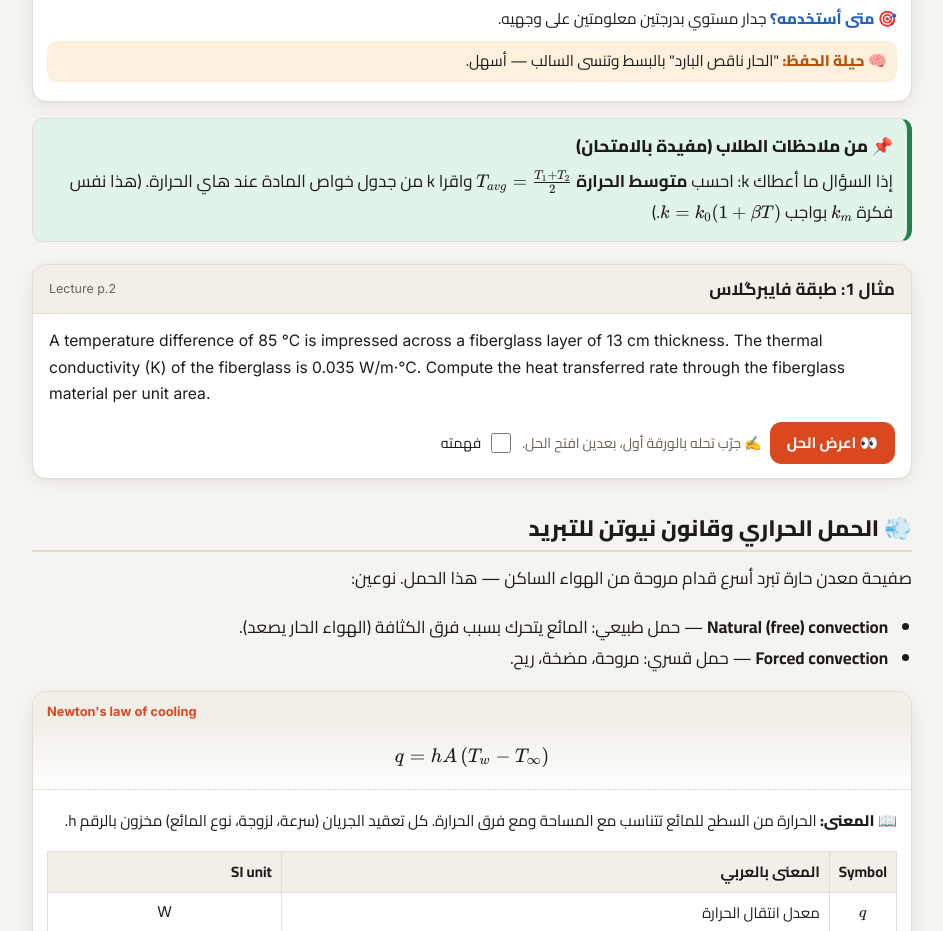
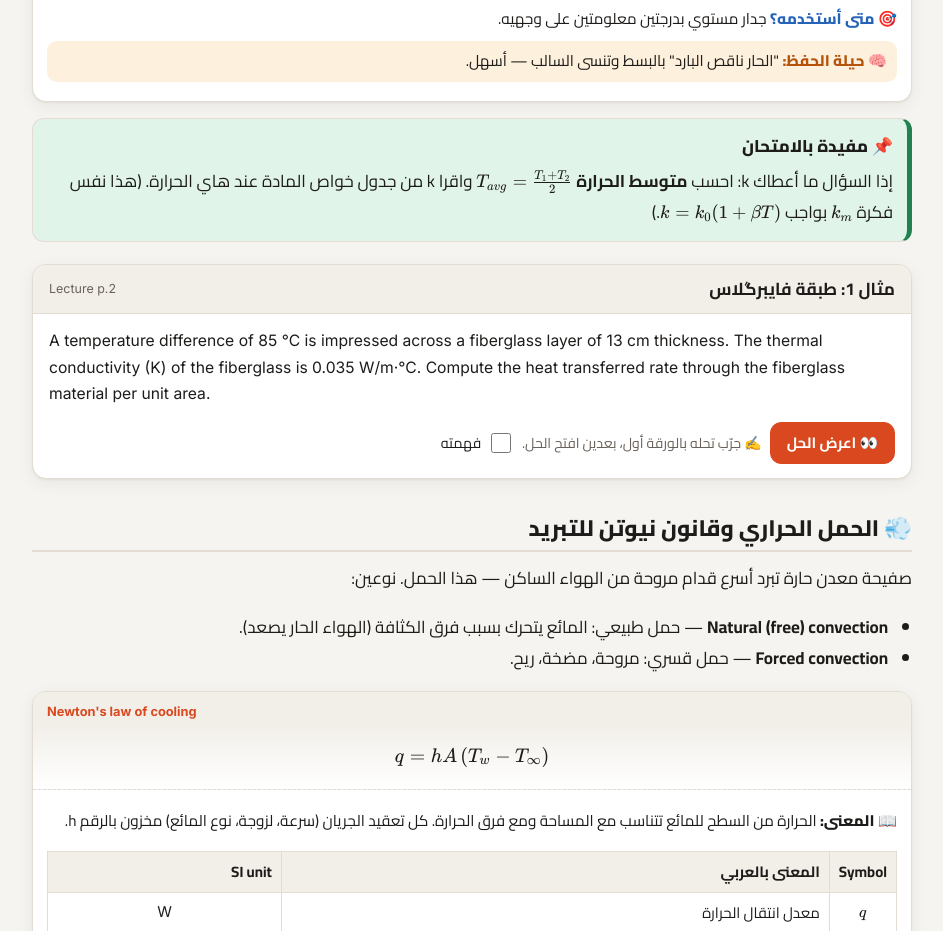
Before and after one commit to Ghoul-04/heat-transfer-study, a plain HTML site: page intro.html in a window 1280 px wide. Shown: the part 1863-2794 px from the top of the page, without its empty margins (22-965 px from the left). Drawn offline with nearby package versions, Linux system fonts and the light colour scheme.

Commit message:
Remove 'top student' wording
Co-Authored-By: Claude Opus 5.5 <noreply@anthropic.com>

```diff
--- a/intro.html
+++ b/intro.html
@@ -65,7 +65,7 @@
 <p class="hint">"الحار ناقص البارد" بالبسط وتنسى السالب — أسهل.</p>
 </div>
 
-<div class="callout tip"><span class="ttl">📌 من ملاحظات الطلاب (مفيدة بالامتحان)</span>إذا السؤال ما أعطاك k: احسب <b>متوسط الحرارة</b> \(T_{avg}=\frac{T_1+T_2}{2}\) واقرا k من جدول خواص المادة عند هاي الحرارة. (هذا نفس فكرة \(k_m\) بواجب \(k=k_0(1+\beta T)\).)</div>
+<div class="callout tip"><span class="ttl">📌 مفيدة بالامتحان</span>إذا السؤال ما أعطاك k: احسب <b>متوسط الحرارة</b> \(T_{avg}=\frac{T_1+T_2}{2}\) واقرا k من جدول خواص المادة عند هاي الحرارة. (هذا نفس فكرة \(k_m\) بواجب \(k=k_0(1+\beta T)\).)</div>
 
 <article class="ex" id="ex-intro-1">
 <header><h3>مثال 1: طبقة فايبرگلاس</h3><span class="src">Lecture p.2</span></header>
```
Also changed, not shown: index.html (+1 -1 lines).
